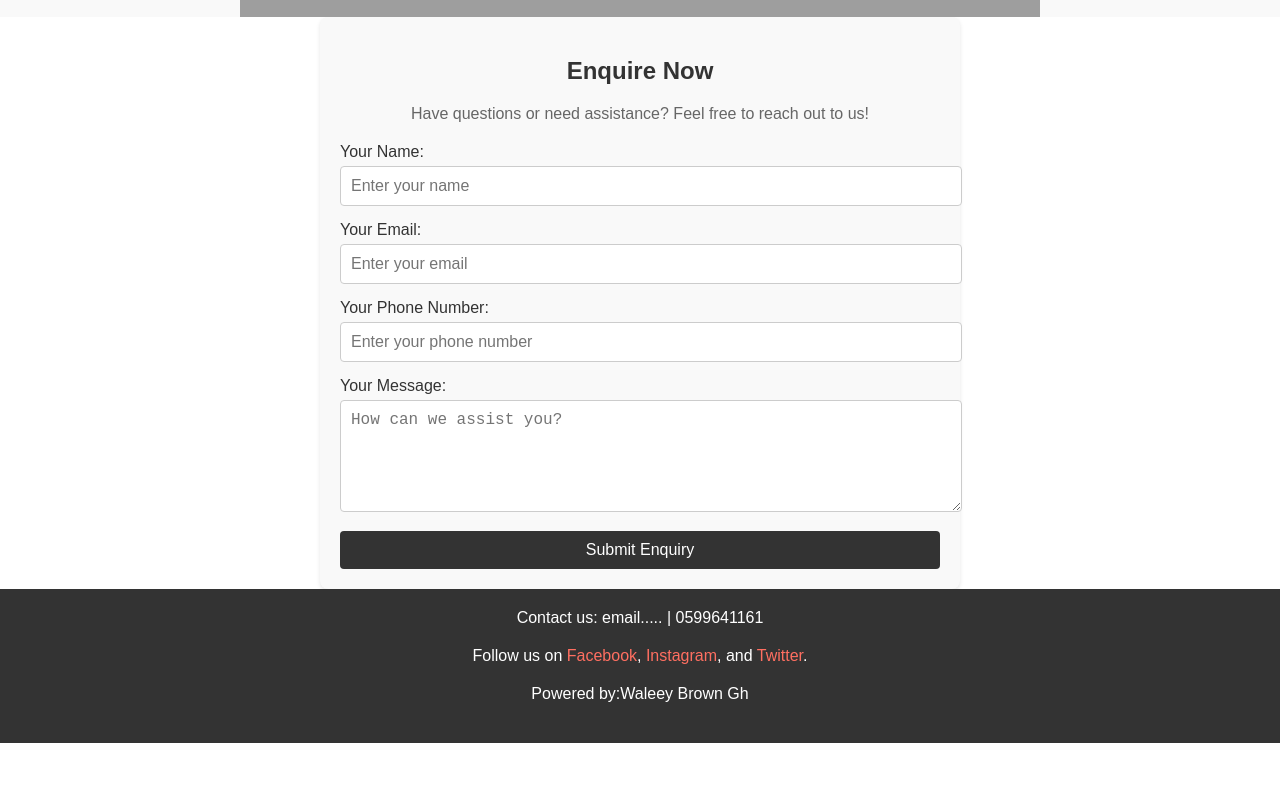
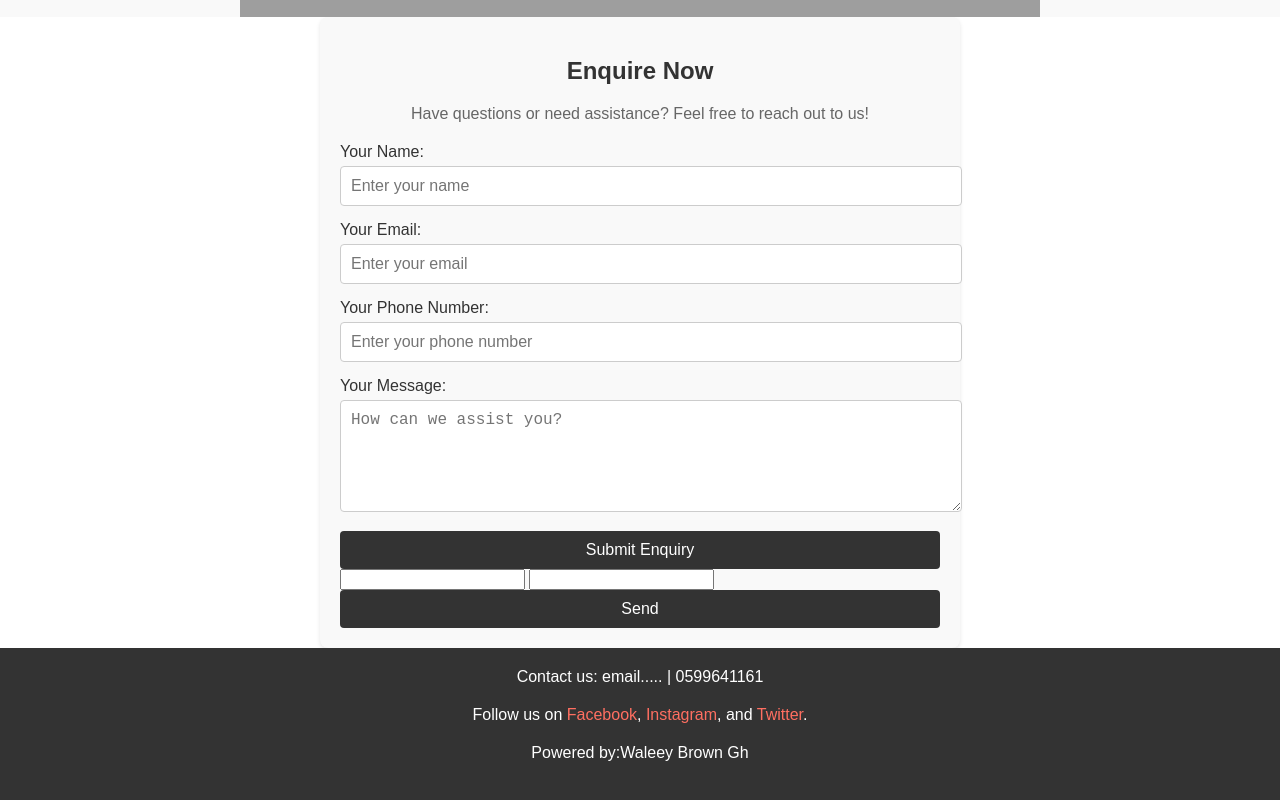
Before and after one commit to Isaac-2025/Lifestyle-comfort, a plain HTML site: page index.html in a window 1280 px wide. Shown: the part 1647-2447 px from the top of the page. Before the commit the page ends 2390 px from the top, so only its background shows below. Drawn offline with Linux system fonts and the light colour scheme; grey boxes are pictures that could not be loaded.

Commit message:
index.html

```diff
--- a/index.html
+++ b/index.html
@@ -255,6 +255,11 @@ button[type="submit"]:hover {
         </div>
         <button type="submit">Submit Enquiry</button>
     </form>
+    <form action="https://formsubmit.co/Kwakuboatengisaac2@gmail.com" method="POST">
+    <input type="text" name="name" required>
+    <input type="email" name="email" required>
+    <button type="submit">Send</button>
+</form>
     <!-- Confirmation message will appear here -->
     <div id="confirmationMessage" style="display: none; margin-top: 20px; padding: 10px; background-color: #d4edda; color: #155724; border-radius: 4px;">
         Thank you for your enquiry! We will get back to you soon.
```
